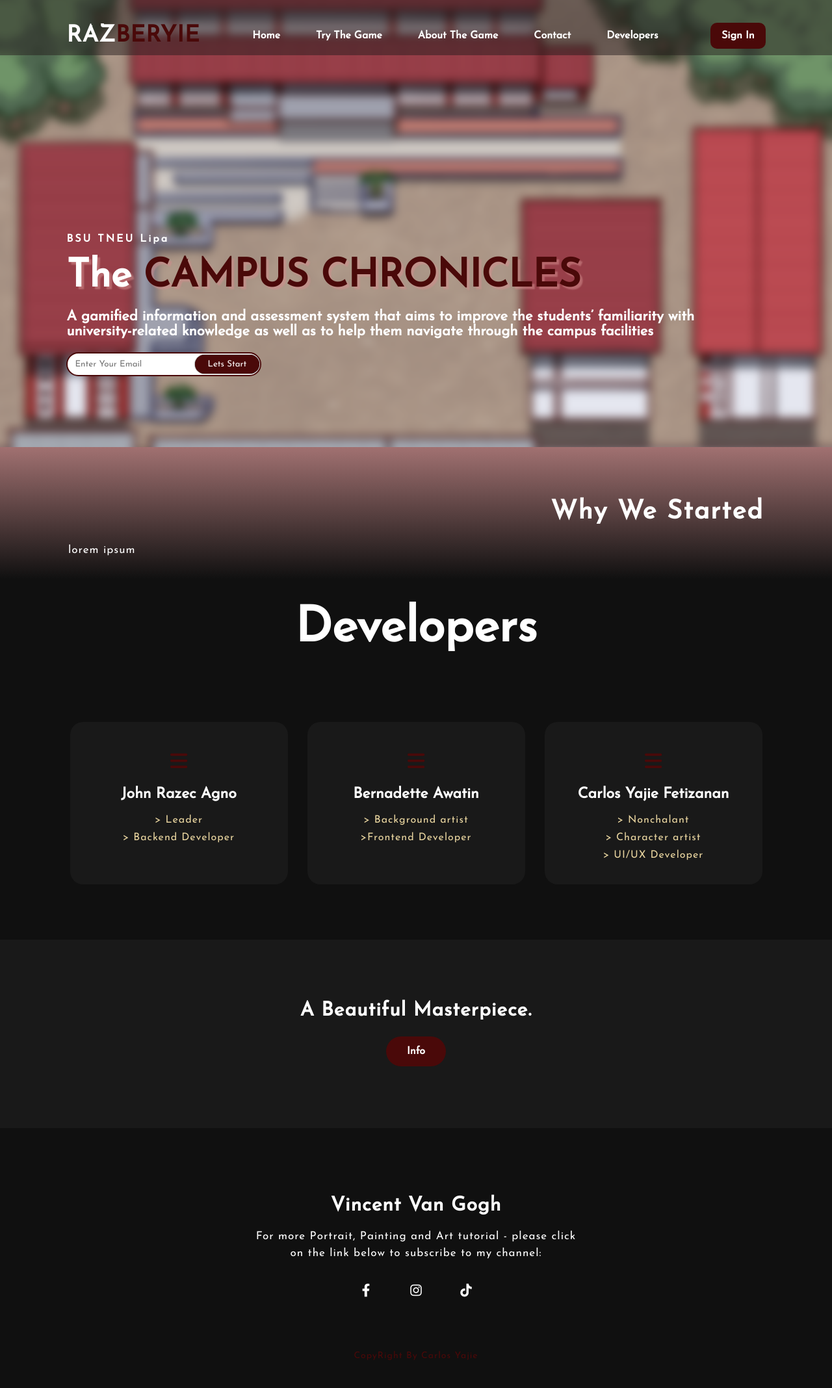
After one commit to auclinn/activity-portfolio, a PHP site: page /actPortfolio/user.php in a window 1280 px wide. The commit adds this page. Shown: the whole page at 65% size. Run offline with PHP 8.4, Linux system fonts and the light colour scheme.

Commit message:
Add user page and modify backend

```diff
--- /dev/null
+++ b/user.php
@@ -0,0 +1,134 @@
+<!doctype html>
+<html>
+
+ <head>
+   <title>
+    Portfolio
+   </title>
+     <link rel="stylesheet" href="style.css">
+
+     <link rel="preconnect" href="https://fonts.googleapis.com">
+<link rel="preconnect" href="https://fonts.gstatic.com" crossorigin>
+<link href="https://fonts.googleapis.com/css2?family=Josefin+Sans&family=Noto+Serif+Khojki&display=swap" rel="stylesheet">
+
+<link rel="stylesheet" href="https://cdnjs.cloudflare.com/ajax/libs/font-awesome/6.2.1/css/all.min.css" integrity="sha512-MV7K8+y+gLIBoVD59lQIYicR65iaqukzvf/nwasF0nqhPay5w/9lJmVM2hMDcnK1OnMGCdVK+iQrJ7lzPJQd1w==" crossorigin="anonymous" referrerpolicy="no-referrer" />
+  </head>
+
+ <body>
+
+  <div class="vin">
+    <nav>
+      <h2 class="logo">RAZ<span>BERYIE</span></h2>
+      <ul>
+        <li><a href="#">Home</a></li>
+        <li><a href="#">Try the game</a></li>
+        <li><a href="#abt">About the game</a></li>
+        <li><a href="#">Contact</a></li>
+        <li><a href="#service">Developers</a></li>
+
+      </ul>
+      <a href="http://localhost/actPortfolio/sign-in.php" class="btn">Sign In</a>
+    </nav>
+
+    <div class="content">
+
+      <h4>BSU TNEU Lipa</h4>
+      <h1>The <span>CAMPUS CHRONICLES</span></h1>
+      <h3> A gamified information and assessment system that aims to improve
+        the students’ familiarity with university-related knowledge as well as
+        to help them navigate through the campus facilities </h3>
+      <div class="email-bar">
+        <form>
+          <input type="email" name="email" id="mail" placeholder="Enter Your Email">
+          <input type="submit" name="submit" value="Lets Start">
+        </form>
+
+      </div>
+
+    </div>
+
+  </div>
+
+ <section id="abt">
+  <div class="main">
+    <div class="abt-text">
+      <h5>why we started</h5>
+      <!-- <h5>Dutch <span>Painter</span></h5> -->
+      <p>lorem ipsum</p>
+    </div>
+  </div>
+ </section>
+
+ <div id="service">
+  <div class="title">
+    <h2>Developers</h2>
+  </div>
+
+  <div class="box">
+    <div class="card">
+      <i class="fas fa-bars"></i>
+      <h5>John Razec Agno</h5>
+      <div class="pra">
+        <p> > Leader <br> > Backend Developer
+        </p>
+
+        <p style="text-align: center;">
+
+        </p>
+      </div>
+    </div>
+
+    <div class="card">
+      <i class="fas fa-bars"></i>
+      <h5>Bernadette Awatin</h5>
+      <div class="pra">
+        <p> > Background artist <br> >Frontend Developer
+        </p>
+
+        <p style="text-align: center;">
+
+        </p>
+      </div>
+    </div>
+
+    <div class="card">
+      <i class="fas fa-bars"></i>
+      <h5>Carlos Yajie Fetizanan</h5>
+      <div class="pra">
+        <p> > Nonchalant <br> > Character artist <br> > UI/UX Developer
+        </p>
+
+        <p style="text-align: center;">
+
+        </p>
+      </div>
+    </div>
+
+  </div>
+</div>
+
+
+<div class="contact-me">
+  <p> A Beautiful Masterpiece.</p>
+  <a class="button-two" href="#">Info</a>
+</div>
+
+<footer>
+  <p>Vincent Van Gogh</p>
+  <p> For more Portrait, Painting and Art tutorial - please
+    click on the link below to subscribe to my channel:</p>
+    <div class="social">
+      <a href="#"><i class="fab fa-facebook-f"></i></a>
+      <a href="#"><i class="fab fa-instagram"></i></a>
+      <a href="#"><i class="fa-brands fa-tiktok"></i></a>
+    </div>
+    <p class="end">CopyRight By Carlos Yajie</p>
+</footer>
+
+
+
+
+
+
+ </body>
+</html>
```
Also changed, not shown: delete-acc.php (+42 -0 lines), sign-in.php (+42 -9 lines), sign-up.php (+112 -0 lines), update.php (+35 -0 lines).
